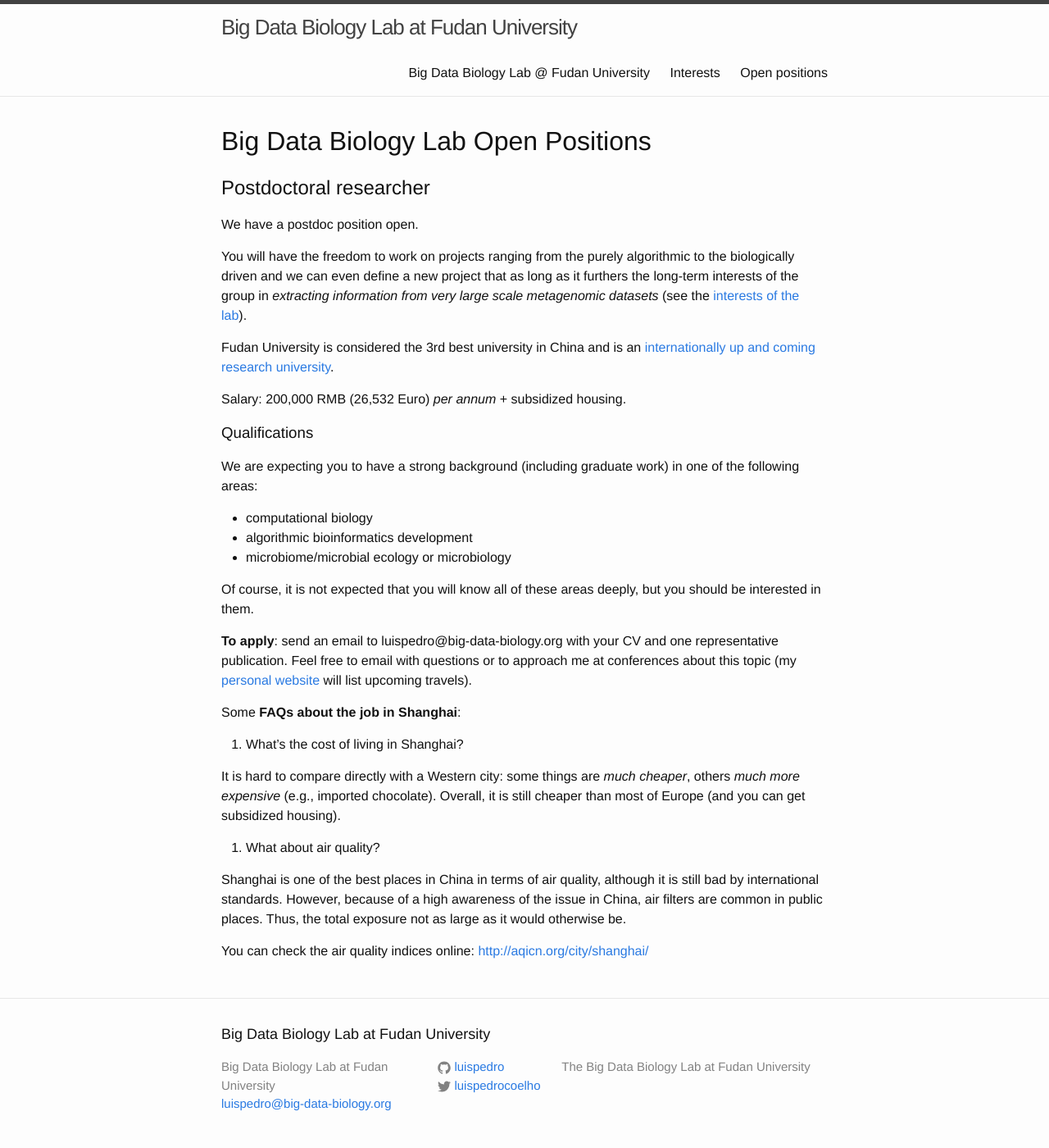
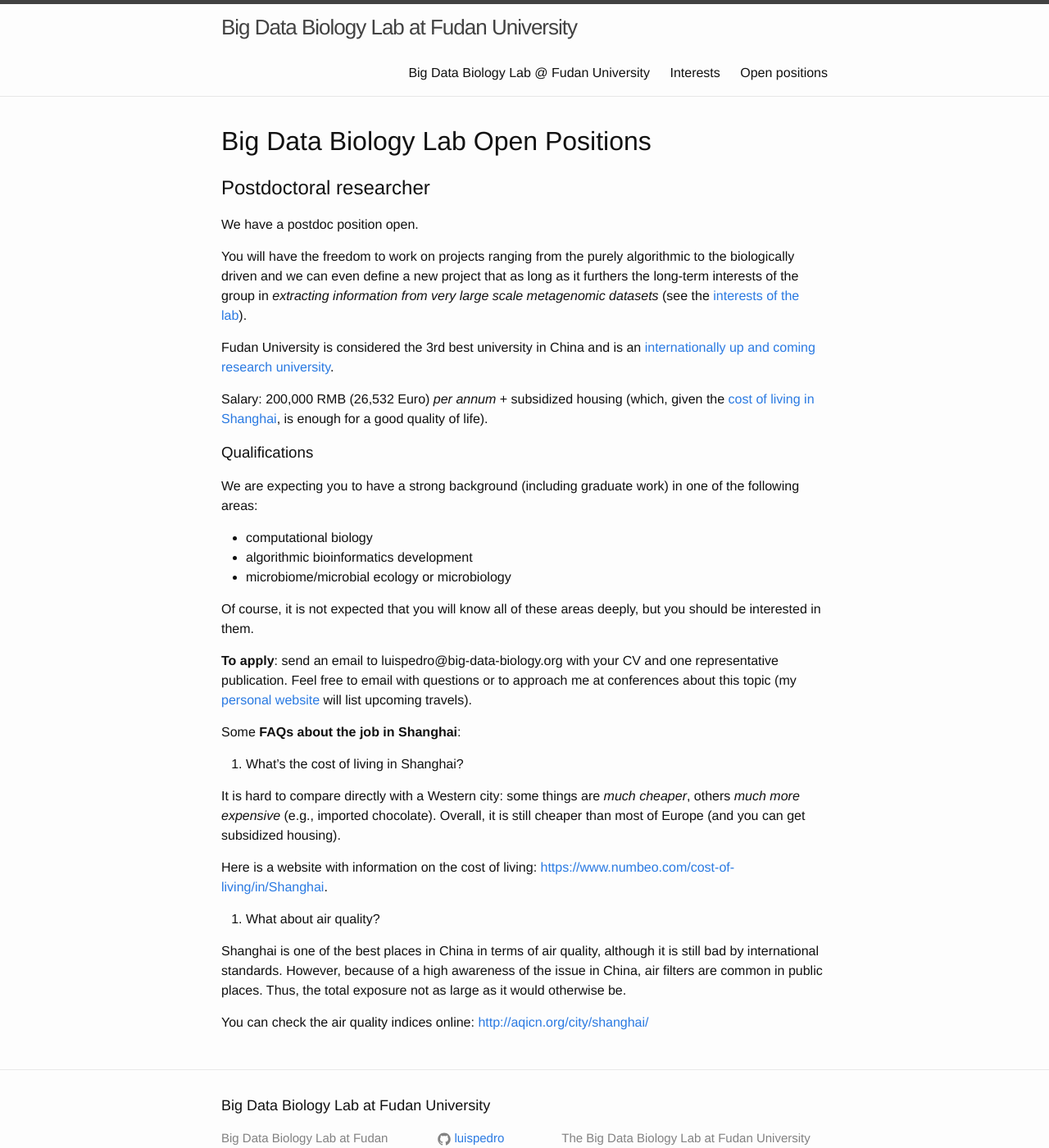
Before and after one commit to BigDataBiology/big-data-biology_org, a Jekyll site: the page built from positions.md, in a window 1280 px wide and 1400 px high. Shown: the whole window at 82% size. Built offline with Jekyll 4.4.1, drawn with Linux system fonts in a browser that asks for light colours.

Commit message:
MIN Link for cost of living in Shanghai

```diff
--- a/positions.md
+++ b/positions.md
@@ -20,7 +20,10 @@
 [internationally up and coming research
 university](https://www.timeshighereducation.com/world-university-rankings/fudan-university).
 
-Salary: 200,000 RMB (26,532 Euro) _per annum_ + subsidized housing.
+Salary: 200,000 RMB (26,532 Euro) _per annum_ + subsidized housing (which,
+given the [cost of living in
+Shanghai](https://www.numbeo.com/cost-of-living/in/Shanghai), is enough for a
+good quality of life).
 
 ### Qualifications
 
@@ -47,6 +50,9 @@
 cheaper_, others _much more expensive_ (e.g., imported chocolate). Overall, it
 is still cheaper than most of Europe (and you can get subsidized housing).
 
+Here is a website with information on the cost of living:
+[https://www.numbeo.com/cost-of-living/in/Shanghai](https://www.numbeo.com/cost-of-living/in/Shanghai).
+
 2. What about air quality?
 
 Shanghai is one of the best places in China in terms of air quality, although
```
